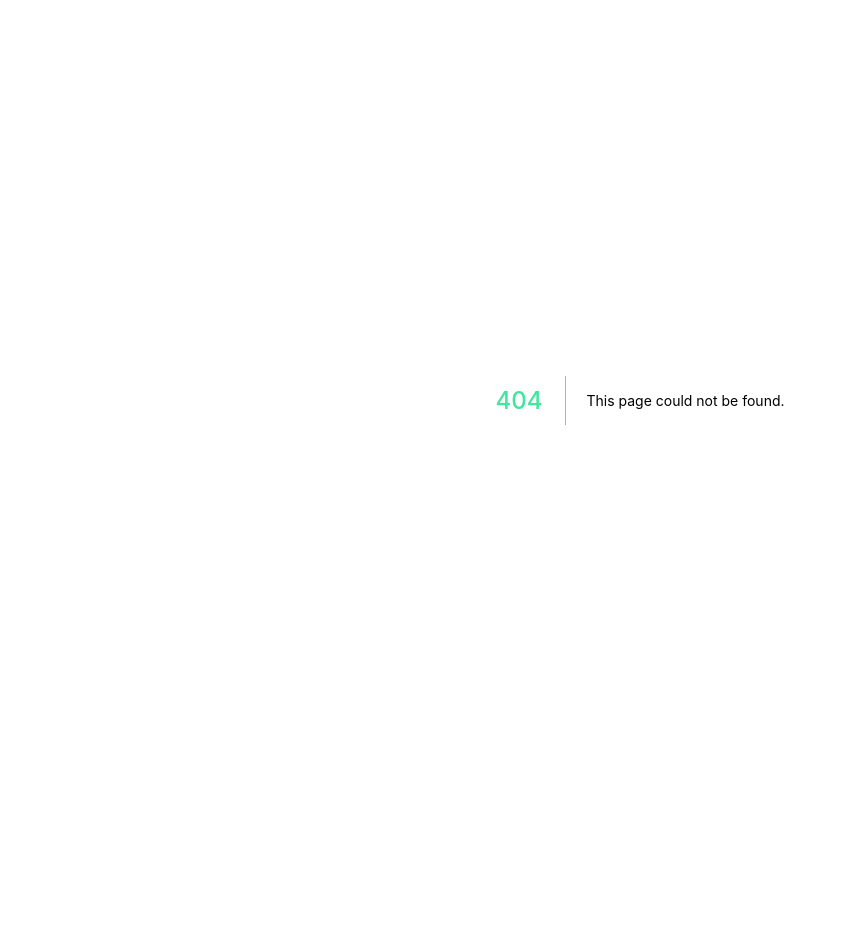
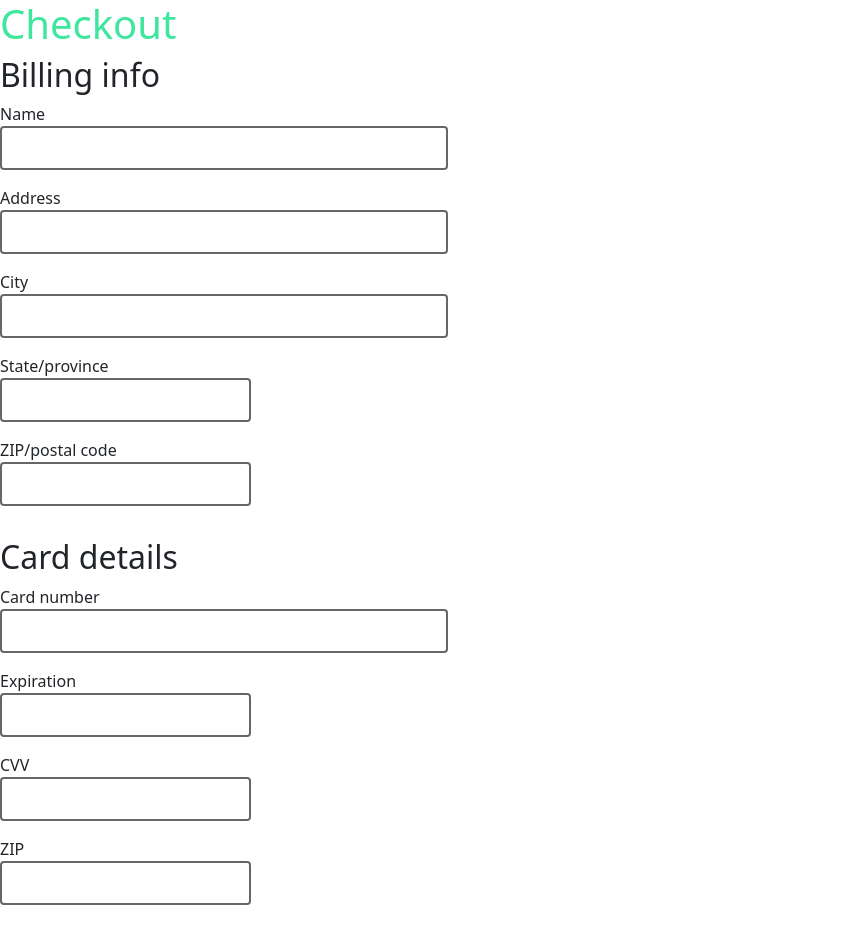
Before and after one commit to justinlee215/pcb365_storybook, a Next.js app: page /form in a window 1280 px wide. Before the commit this address had no page. Shown: the top 952 px of the page, without its empty margins (0-847 px from the left). Before the commit the page ends 800 px from the top, so only its background shows below. Built offline with nearby package versions, Linux system fonts and the light colour scheme.

Commit message:
Add form example1

```diff
--- a/pages/_app.js
+++ b/pages/_app.js
@@ -1,9 +1,13 @@
 import '../styles/globals.css'
 import 'bootstrap/dist/css/bootstrap.min.css';
-
+import { SSRProvider } from 'react-bootstrap';
 
 function MyApp({ Component, pageProps }) {
-  return <Component {...pageProps} />
+  return(
+  <SSRProvider>
+    <Component {...pageProps} />
+  </SSRProvider>
+  )
 }
 
 export default MyApp
--- /dev/null
+++ b/pages/form.js
@@ -0,0 +1,69 @@
+import React from 'react'
+
+export default function form() {
+  return (
+    <form id="form" action="">
+	<h1>Checkout</h1>
+
+	<section>
+		<h2>Billing info</h2>
+
+		<div class="form-group">
+			<label for="name">Name</label>
+			<input id="name" type="text" />
+		</div>
+
+		<div class="form-group">
+			<label for="street">Address</label>
+			<input id="street" type="text" />
+		</div>
+
+		<div class="form-group">
+			<label for="city">City</label>
+			<input id="city" type="text" />
+		</div>
+
+		<div class="split split-2-1 form-group">
+			<div class="form-group">
+				<label for="state">State/province</label>
+				<input id="state" type="text" />
+			</div>
+
+			<div class="form-group">
+				<label for="zip">ZIP/postal code</label>
+				<input id="zip" type="text" />
+			</div>
+		</div>
+	</section>
+
+	<section>
+		<h2>Card details</h2>
+
+		<div class="form-group">
+			<label for="card">Card number</label>
+			<input id="card" type="credit-card" />
+		</div>
+
+		<div class="form-group split split-1-1-2">
+			<div class="form-group">
+				<label for="expiration">Expiration</label>
+				<input id="expiration" type="text" />
+			</div>
+
+			<div class="form-group">
+				<label for="cvv">CVV</label>
+				<input id="cvv" type="text" />
+			</div>
+
+			<div class="form-group">
+				<label for="card-zip">ZIP</label>
+				<input id="card-zip" type="text" />
+			</div>
+		</div>
+	</section>
+
+	<input type="submit" value="Complete transaction" />
+	<a href="#">Cancel</a>
+</form>
+  )
+}
--- a/pages/index.js
+++ b/pages/index.js
@@ -11,8 +11,6 @@ import trade3 from '../public/images/trade3.jpg'
 import trade4 from '../public/images/trade4.jpg'
 import trade5 from '../public/images/trade5.jpg'
 import trade6 from '../public/images/trade6.jpg'
-
-import { Nav } from 'react-bootstrap'
 
 export default function Home(props) {
   console.log('hello world: ', props)
--- a/styles/globals.css
+++ b/styles/globals.css
@@ -66,7 +66,9 @@ img {
   max-width: 100%;
 }
 
-/* global classes */
+/********************************************************************************/
+/********************************* utility global classes ***********************/
+/********************************************************************************/
 
 .container {
   padding: 0 2rem;
@@ -81,6 +83,95 @@ img {
   flex-direction: column;
   justify-content: center;
   align-items: center;
+}
+
+/* grid */
+.grid {
+  list-style: none;
+  display: grid;
+  grid-template-columns: repeat(
+    auto-fill,
+    minmax(var(--min-item-width, 30ch), 1fr)
+  );
+  gap: var(--space-md);
+}
+
+.grid1 {
+  display: flex;
+  align-items: center;
+  justify-content: center;
+  flex-wrap: wrap;
+  max-width: 800px;
+}
+
+/* card */
+.card {
+  margin: 1rem;
+  padding: 1.5rem;
+  text-align: left;
+  color: inherit;
+  text-decoration: none;
+  border: 1px solid #eaeaea;
+  border-radius: 10px;
+  transition: color 0.15s ease, border-color 0.15s ease;
+  max-width: 300px;
+}
+
+.card:hover,
+.card:focus,
+.card:active {
+  color: #0070f3;
+  border-color: #0070f3;
+}
+
+.card h2 {
+  margin: 0 0 1rem 0;
+  font-size: 1.5rem;
+}
+
+.card p {
+  margin: 0;
+  font-size: 1.25rem;
+  line-height: 1.5;
+}
+
+/* code */
+.code {
+  background: #fafafa;
+  border-radius: 5px;
+  padding: 0.75rem;
+  font-size: 1.1rem;
+  font-family: Menlo, Monaco, Lucida Console, Liberation Mono, DejaVu Sans Mono,
+    Bitstream Vera Sans Mono, Courier New, monospace;
+}
+
+/* footer  */
+.footer {
+  display: flex;
+  flex: 1;
+  padding: 2rem 0;
+  border-top: 1px solid #eaeaea;
+  justify-content: center;
+  align-items: center;
+}
+
+.footer a {
+  display: flex;
+  justify-content: center;
+  align-items: center;
+  flex-grow: 1;
+}
+
+/* sample */
+.largeBox {
+  width: 500px;
+  height: 500px;
+  border: 2px solid lightgray;
+  margin: 2rem auto;
+}
+
+.TeaList > :nth-child(even) {
+  --color: var(--green);
 }
 
 .lockup {
@@ -105,23 +196,109 @@ img {
   overflow: hidden;
 }
 
-.grid {
-  list-style: none;
-  display: grid;
-  grid-template-columns: repeat(
-    auto-fill,
-    minmax(var(--min-item-width, 30ch), 1fr)
-  );
-  gap: var(--space-md);
+/* title  */
+.title a {
+  color: #0070f3;
+  text-decoration: none;
 }
 
-.largeBox {
-  width: 500px;
-  height: 500px;
-  border: 2px solid lightgray;
-  margin: 2rem auto;
+.title a:hover,
+.title a:focus,
+.title a:active {
+  text-decoration: underline;
 }
 
-.TeaList > :nth-child(even) {
-  --color: var(--green);
+.title {
+  margin: 0;
+  line-height: 1.15;
+  font-size: 4rem;
 }
+
+.title,
+.description {
+  text-align: center;
+}
+
+/* responseviness */
+
+/* @media (max-width: 600px) {
+  .grid {
+    width: 100%;
+    flex-direction: column;
+  }
+} */
+
+h1 {
+  font-size: 3.6rem;
+  margin: 0 0 1em;
+}
+
+h2 {
+  font-size: 2.2rem;
+  margin: 1em 0 0.5em;
+}
+
+form {
+  width: 100%;
+  max-width: 28rem;
+}
+
+input,
+button {
+  color: inherit;
+  border: 2px solid #666;
+  padding: 0.5rem;
+  font-size: 1rem;
+  background: inherit;
+  border-radius: 0.25rem;
+  width: 100%;
+}
+
+button,
+input[type="submit"] {
+  background: #333;
+  color: #f8f8f8;
+  border-color: #333;
+  width: max-content;
+  padding: 0.5em 1em;
+  font-weight: bold;
+  margin-top: 2em;
+  font-size: 1.2rem;
+}
+
+input a {
+  margin-left: 1rem;
+  color: #555;
+}
+
+.form-group {
+  margin-bottom: 1rem;
+}
+
+.form-group label {
+  display: block;
+  width: max-content;
+}
+
+.split {
+  display: grid;
+  gap: 0 1rem;
+  justify-items: start;
+  justify-content: start;
+}
+
+/* .split-2-1 {
+		grid-template-columns: 2fr 1fr;
+	}
+
+	.1-1 {
+		grid-template-columns: 1fr 1fr;
+	}
+
+	.1-2 {
+		grid-template-columns: 1fr 2fr;
+	}
+
+	.1-1-2 {
+		grid-template-columns: 1fr 1fr 2fr;
+	} */
```
Also changed, not shown: styles/Home.module.css (deleted, +0 -102 lines).
